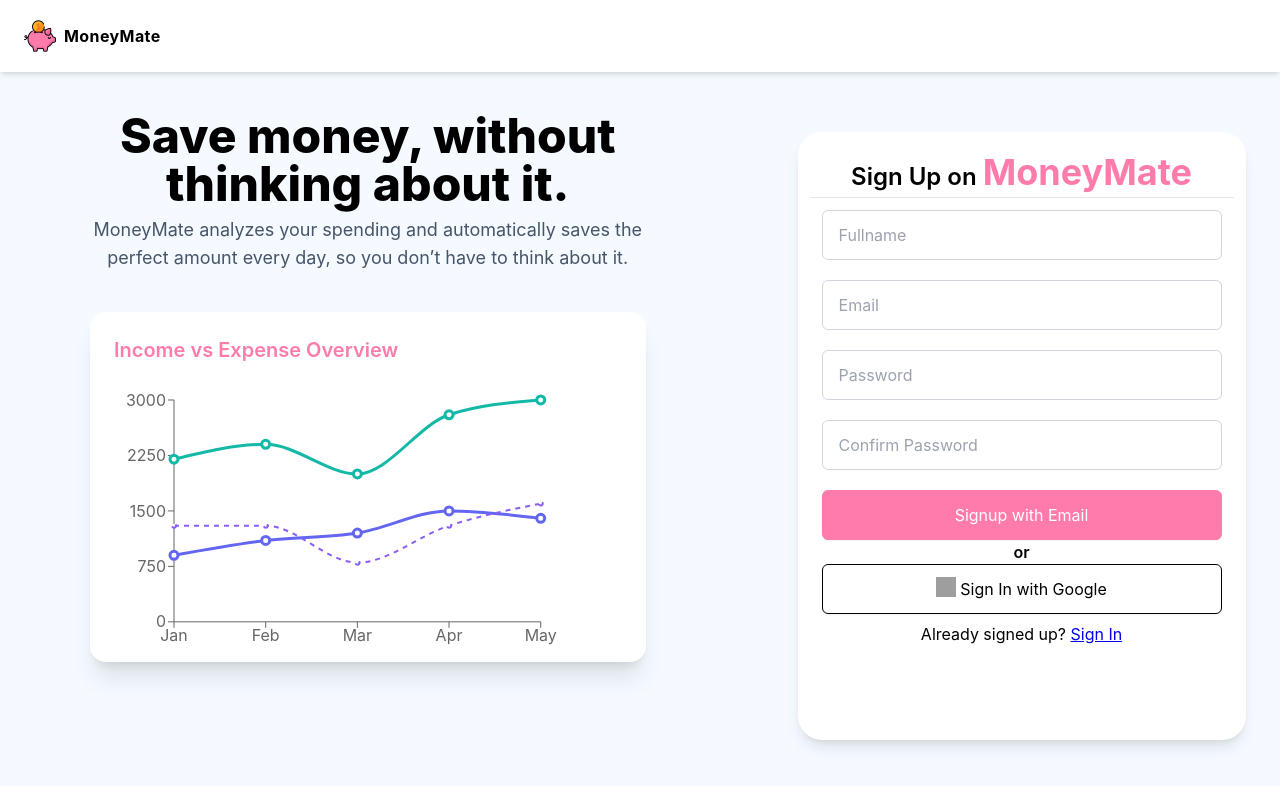
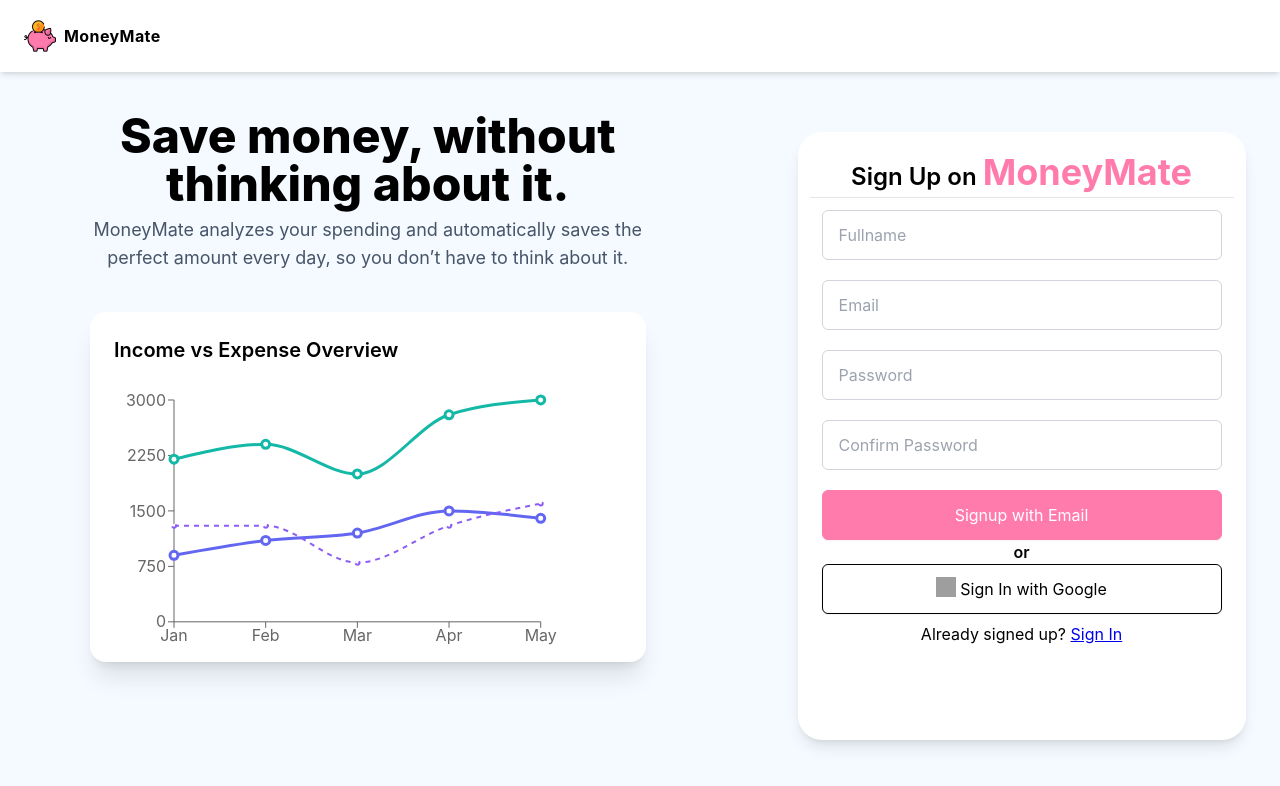
Before and after one commit to Ashwin-2408/MoneyMate, a React (Create React App) app in the folder financetracker/: page / in a window 1280 px wide. Shown: the top 786 px of the page. Built offline with nearby package versions, Linux system fonts and the light colour scheme; no server answers; grey boxes are pictures that could not be loaded.

Commit message:
made route changes

```diff
--- a/financetracker/src/Components/WelcomePanel.js
+++ b/financetracker/src/Components/WelcomePanel.js
@@ -40,7 +40,7 @@ const WelcomePanel = () => {
       </motion.p>
 
       <div className="w-full  h-[350px] bg-white rounded-2xl shadow-xl p-6">
-        <h2 className="text-xl font-semibold mb-4 text-[#ff7bac]">Income vs Expense Overview</h2>
+        <h2 className="text-xl font-semibold mb-4 text-black">Income vs Expense Overview</h2>
         <ResponsiveContainer width="90%" height="90%">
           <LineChart data={dataWithBalance} margin={{ top: 20, right: 30, bottom: 0, left: 0 }}>
             <XAxis dataKey="month" />
--- a/financetracker/src/Components/header.js
+++ b/financetracker/src/Components/header.js
@@ -17,6 +17,12 @@ function Header() {
       setTimeout(() => {
         navigate("/Dashboard");
       }, 1000);
+    }
+    else{
+      setTimeout(() => {
+        navigate("/");
+      }, 1000);
+
     }
   }, [user]);
   function Logout() {
--- a/financetracker/src/Pages/Dashboard.js
+++ b/financetracker/src/Pages/Dashboard.js
@@ -1,5 +1,5 @@
 import React from 'react'
-import Header from '../Components/Header'
+import Header from '../Components/Header.js'
 
 function Dashboard() {
   return (
```
